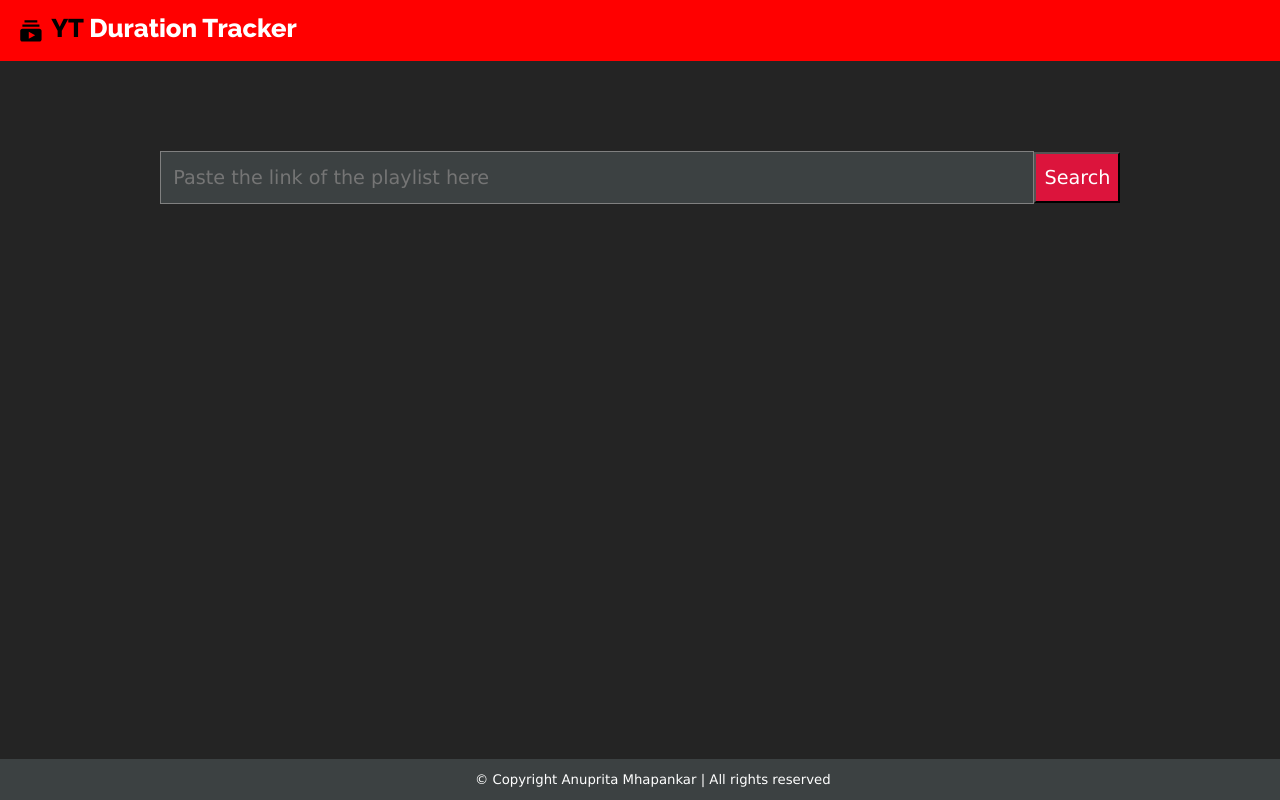
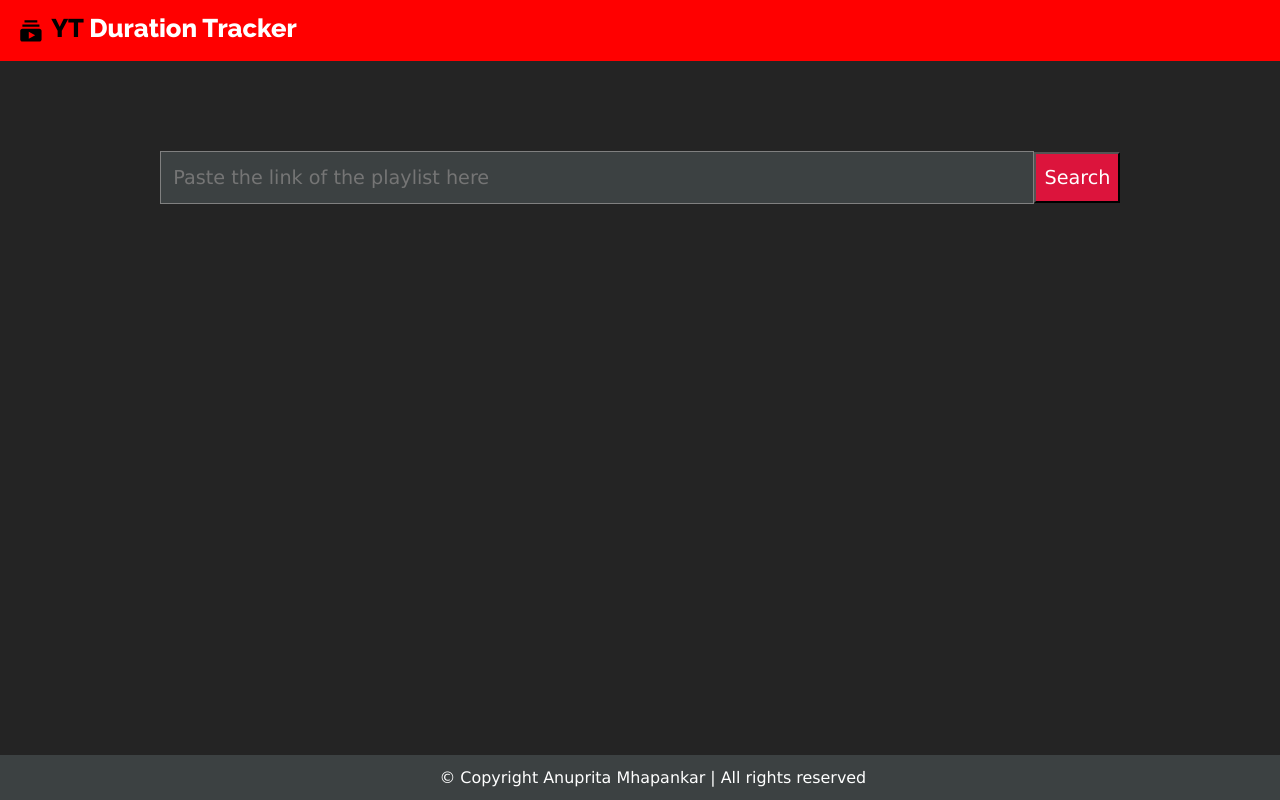
Before and after one commit to Anuprita579/YT_Duration_Tracker, a React (Vite) app: page / in a window 1280 px wide. Shown: the top 800 px of the page. Built offline with nearby package versions, Linux system fonts and the light colour scheme.

Commit message:
updated commit

```diff
--- a/src/style.scss
+++ b/src/style.scss
@@ -102,6 +102,7 @@ $screen-ratio : 1vw;
     align-items: center;
     width: 100%;
     padding: calc(($screen-ratio)*1);
+    font-size: calc(($screen-ratio)*1.5);
     h5{
         color: white;
     }
```
